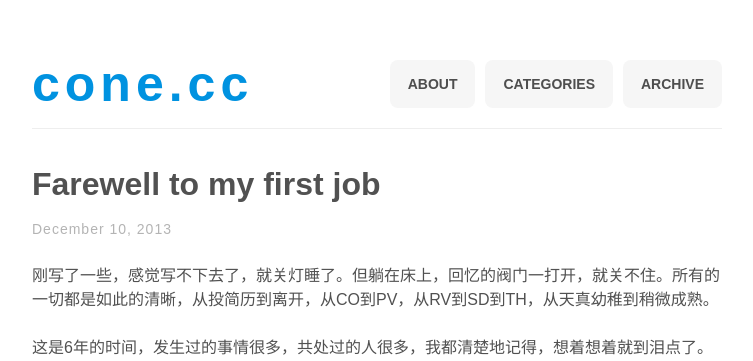
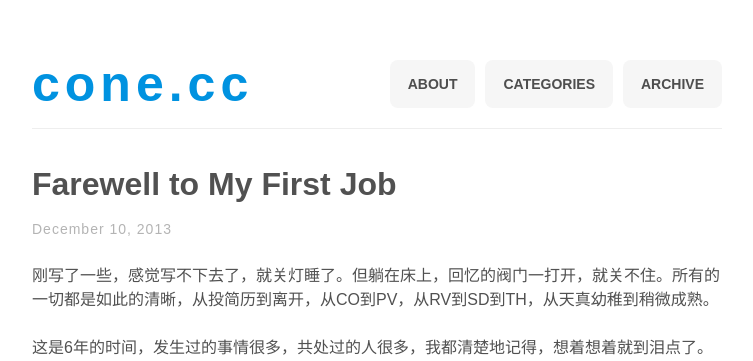
Before and after one commit to conechan/conechan.github.io, a Jekyll site: the page built from _posts/2013-12-10-Farewell.md, in a window 1280 px wide. Shown: the top 361 px of the page, without its empty margins (263-1016 px from the left). Built offline with Jekyll 4.4.1, drawn with Linux system fonts in a browser that asks for light colours; Markdown is read by kramdown in place of the engine named in the settings; comment, search, counter and statistics services are not loaded.

```diff
--- a/_posts/2013-12-10-Farewell.md
+++ b/_posts/2013-12-10-Farewell.md
@@ -1,6 +1,6 @@
 ---
 layout: post
-title: Farewell to my first job
+title: Farewell to My First Job
 description: Farewell...
 categories: Life
 tags: job
```
